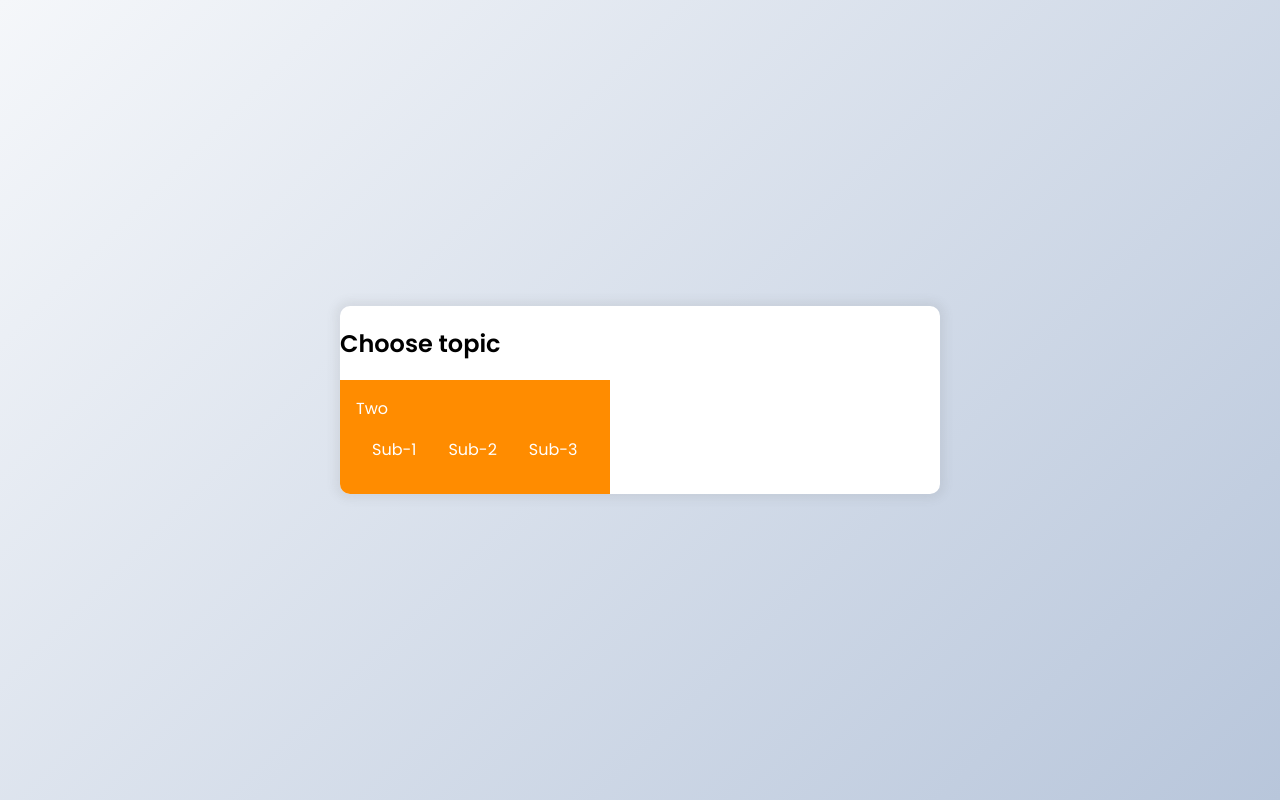
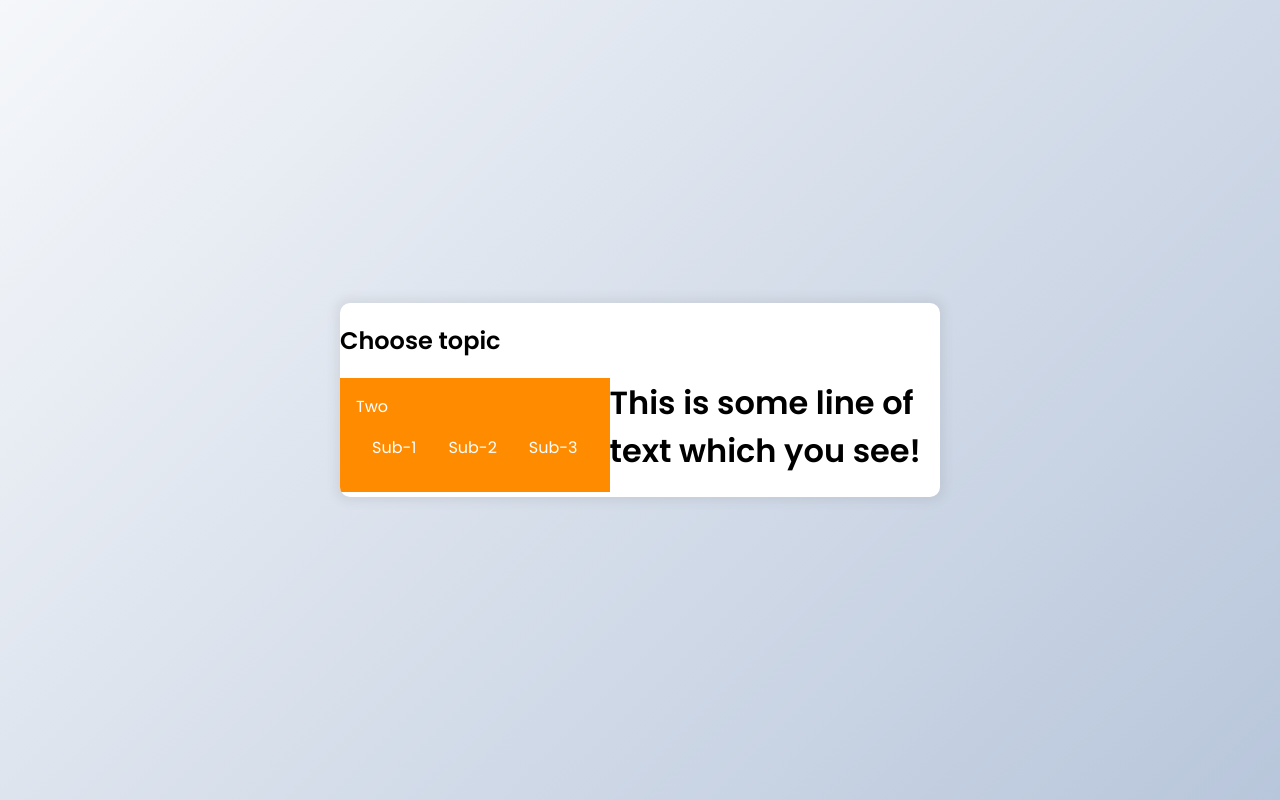
Before and after one commit to JavavaJ/naya-example, a plain HTML site: page index.html in a window 1280 px wide. Drawn offline with Linux system fonts and the light colour scheme; no server answers.

Commit message:
Add one h1 row

```diff
--- a/index.html
+++ b/index.html
@@ -22,6 +22,8 @@
             </ul>
         </li>
 
+        <h1>This is some line of text which you see!</h1>
+
         <!-- <form id="myForm" class="form" >
             <div class="form-content">
                 <select id="selectTopic">
```
